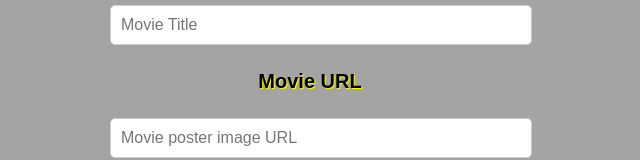
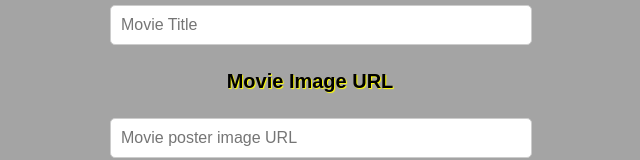
Before and after one commit to yasis12/weekend-movie-sagas, a React (Create React App) app: page /#/AddMovie in a window 1280 px wide. Shown: the part 284-444 px from the top of the page, without its empty margins (330-970 px from the left). Built offline with nearby package versions, Linux system fonts and the light colour scheme.

Commit message:
changed label

```diff
--- a/src/components/AddMovie/AddMovie.jsx
+++ b/src/components/AddMovie/AddMovie.jsx
@@ -35,7 +35,7 @@ function AddMovie () {
                     <form className='' onSubmit={submitForm}>
                         <label>Movie Title</label>
                         <input id='movie-title' type="text" placeholder="Movie Title" onChange={event => setNewMovieTitle(event.target.value)}/>
-                        <label>Movie URL</label>
+                        <label>Movie Image URL</label>
                         <input id='movie-URL' type="text" placeholder="Movie poster image URL" onChange={event => setNewMovieURL(event.target.value)}/>
                         <label>Description</label>
                         <input id='description' type="text" placeholder="Description" onChange={event => setNewMovieDescription(event.target.value)}/>
```
